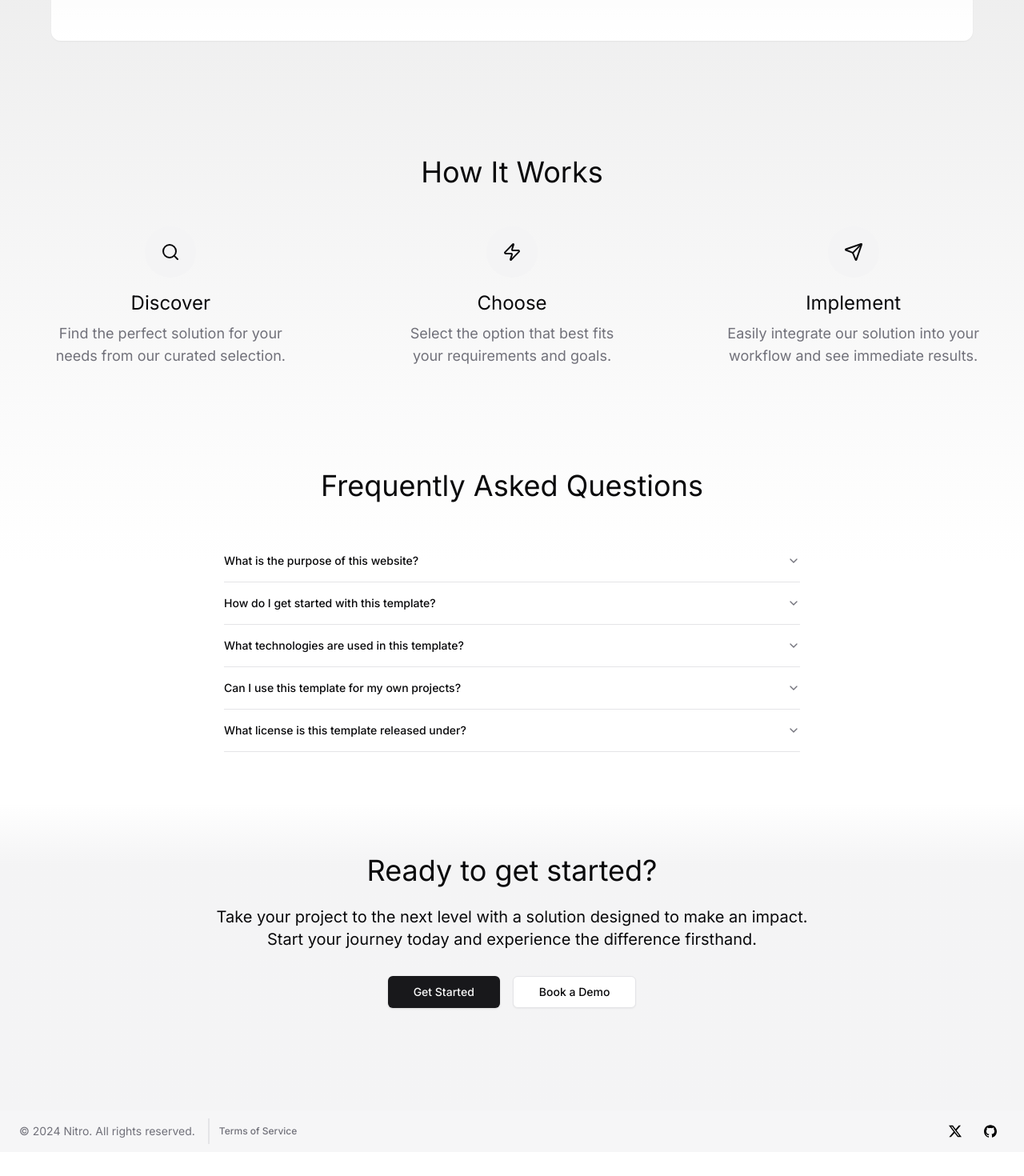
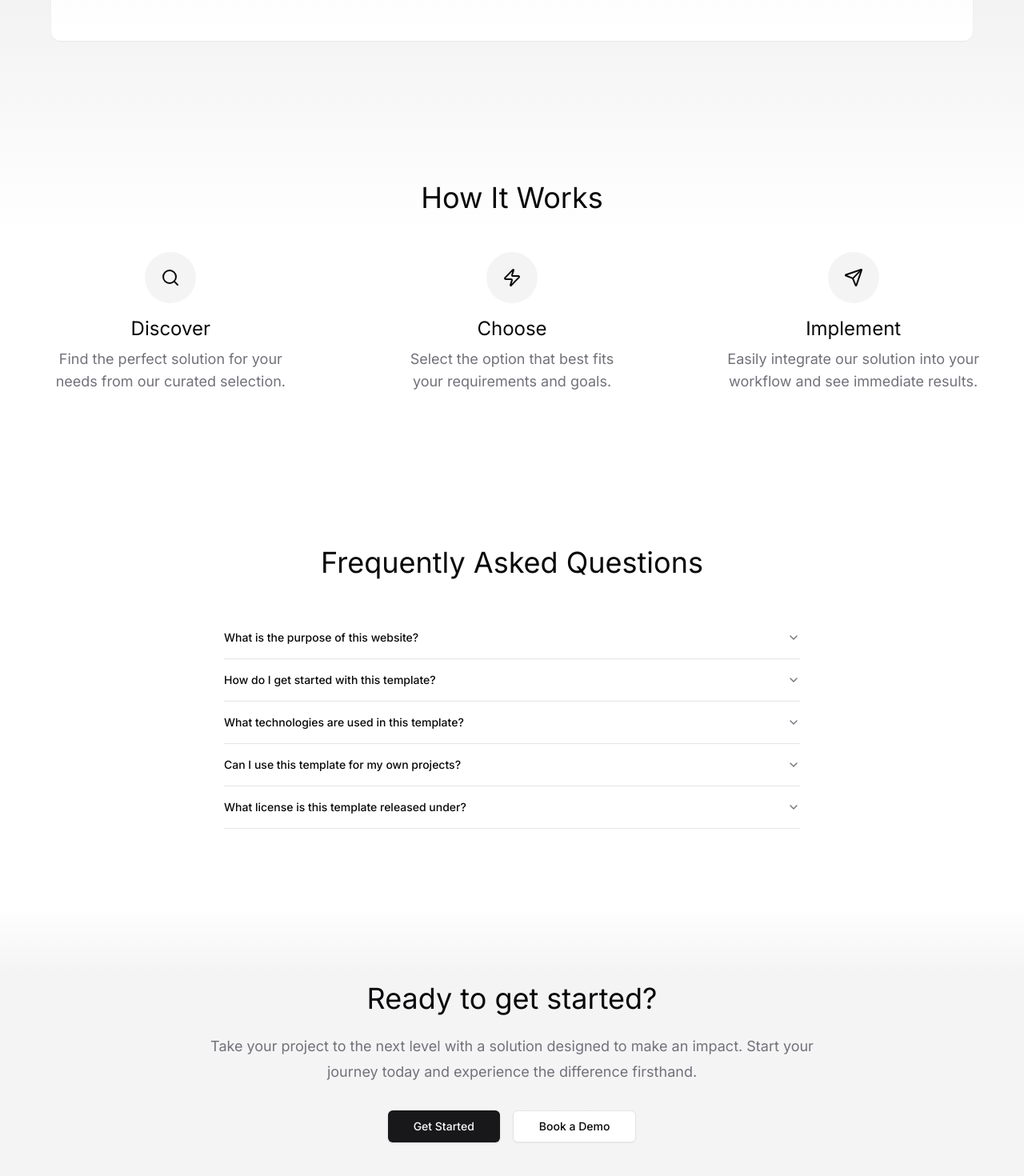
Before and after one commit to eddedd88/nextjs-template, a Next.js app: page / in a window 1280 px wide. Shown: the part 1020-2490 px from the top of the page at 80% size. Before the commit the page ends 2460 px from the top, so only its background shows below. Built offline with nearby package versions, Linux system fonts and the light colour scheme.

Commit message:
Update layout and styling for FAQ, How It Works, and Landing sections for improved spacing and readability

```diff
--- a/src/app/(website)/faq-section.tsx
+++ b/src/app/(website)/faq-section.tsx
@@ -40,8 +40,8 @@ const faqData: FAQItem[] = [
 
 export function FAQSection() {
   return (
-    <section className='container max-w-3xl py-16'>
-      <h2 className='mb-12 text-center text-3xl sm:text-4xl'>
+    <section className='container max-w-3xl py-16 sm:py-24'>
+      <h2 className='mb-12 text-center text-3xl leading-normal sm:text-4xl'>
         Frequently Asked Questions
       </h2>
       <Accordion type='multiple'>
--- a/src/app/(website)/how-it-works-section.tsx
+++ b/src/app/(website)/how-it-works-section.tsx
@@ -3,7 +3,7 @@ import { ReactNode } from 'react'
 
 export function HowItWorksSection() {
   return (
-    <section className='container py-16'>
+    <section className='container py-16 sm:py-24'>
       <h2 className='mb-12 text-center text-3xl sm:text-4xl'>How It Works</h2>
       <div className='grid gap-12 md:grid-cols-3'>
         <Step
--- a/src/app/(website)/layout.tsx
+++ b/src/app/(website)/layout.tsx
@@ -8,7 +8,7 @@ export default function LayoutLandingPage({
   children: React.ReactNode
 }) {
   return (
-    <div className='flex min-h-screen flex-col bg-gradient-to-b from-white from-15% via-primary/10 via-30% to-white to-70%'>
+    <div className='flex min-h-screen flex-col bg-gradient-to-b from-white from-10% via-primary/10 to-white to-35% sm:to-50%'>
       <header className='container'>
         <NavBar />
       </header>
--- a/src/app/(website)/page.tsx
+++ b/src/app/(website)/page.tsx
@@ -10,11 +10,11 @@ export default function LandingPage() {
       <HeroSection />
       <HowItWorksSection />
       <FAQSection />
-      <section className='bg-gradient-to-b from-white to-secondary to-20% py-16 pb-32'>
+      <section className='bg-gradient-to-b from-white to-secondary to-20% pb-32 pt-16 sm:pt-24'>
         <h2 className='mb-6 text-center text-3xl sm:text-4xl'>
           Ready to get started?
         </h2>
-        <p className='mx-auto max-w-3xl text-pretty text-center text-xl'>
+        <p className='mx-auto max-w-3xl text-pretty text-center text-lg leading-7 text-muted-foreground sm:leading-8'>
           Take your project to the next level with a solution designed to make
           an impact. Start your journey today and experience the difference
           firsthand.
```
